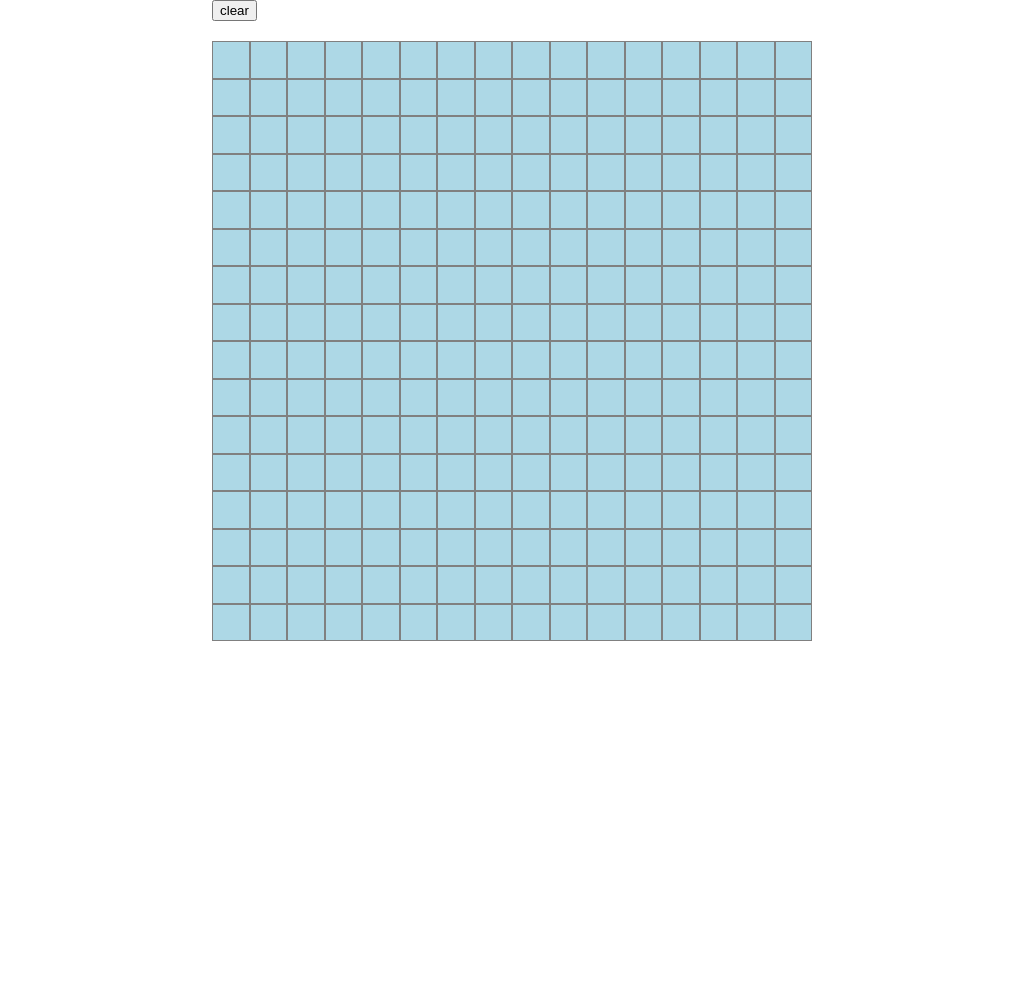
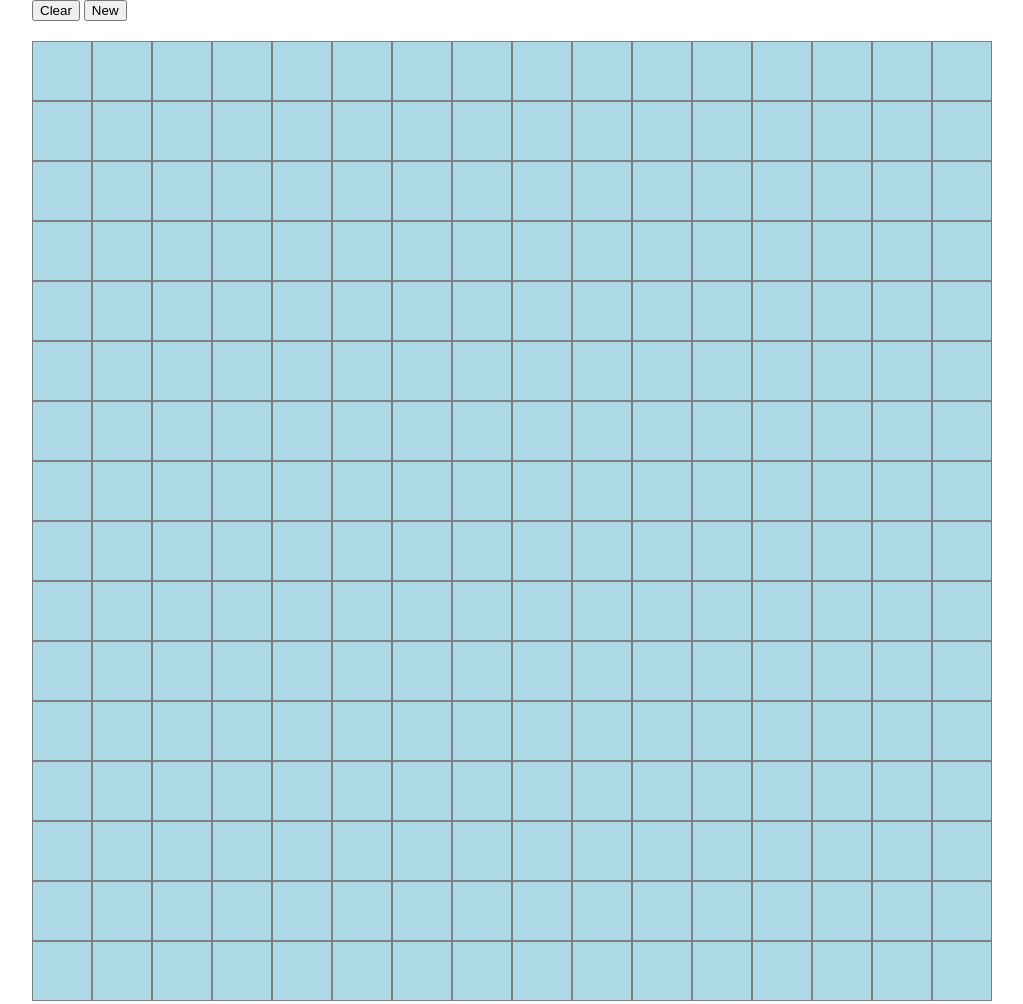
Before and after one commit to MonoDG/etch-a-sketch, a plain HTML site: page index.html in a window 1280 px wide. Shown: the whole page, without its empty margins (128-1151 px from the left). Before the commit the page ends 800 px from the top, so only its background shows below. Drawn offline with Linux system fonts and the light colour scheme.

Commit message:
Add button to recreate grid with given width input

```diff
--- a/css/style.css
+++ b/css/style.css
@@ -3,7 +3,7 @@
 }
 
 body {
-    width: 600px;
+    width: 960px;
     margin: 0 auto;
 }
 
@@ -16,8 +16,8 @@ body {
 
 .squared {
     flex: 1 auto 20px;
-    width: 37.5px;
-    height: 37.5px;
+    width: 60px;
+    height: 60px;
     border: 1px solid gray;
 }
 
--- a/index.html
+++ b/index.html
@@ -9,7 +9,8 @@
 </head>
 
 <body>
-    <button id="clear" onclick="clearGrid()">clear</button>
+    <button id="clear" onclick="clearGrid()">Clear</button>
+    <button id="newgrid" onclick="recreateGrid()">New</button>
     <div class="grid-container"></div>
     <script src="./js/script.js"></script>
 </body>
--- a/js/script.js
+++ b/js/script.js
@@ -1,13 +1,16 @@
-function createSquareDiv() {
+function createSquareDiv(width) {
     const squareDiv = document.createElement("div")
     squareDiv.classList.add("squared");
+    let newWidth = Math.round((960 / width) * 100) / 100;
+    squareDiv.style.width = `${newWidth}px`;
+    squareDiv.style.height = `${newWidth}px`;
     return squareDiv;
 }
 
 function createGrid(width) {
     const gridContainer = document.querySelector(".grid-container");
-    for (let i = 0; i < width; i++) {
-        const squareDiv = createSquareDiv();
+    for (let i = 0; i < width * width; i++) {
+        const squareDiv = createSquareDiv(width);
         squareDiv.addEventListener("mouseover", applyHoverColor);
         gridContainer.appendChild(squareDiv);
     }
@@ -22,4 +25,16 @@ function clearGrid() {
     squares.forEach(square => square.classList.remove("hovered"));
 }
 
-createGrid(256);
+function recreateGrid() {
+    let newWidth = parseInt(prompt("How many squares per side (max 100): "));
+    if (!Number.isInteger(newWidth)) {
+        newWidth = 16;
+    }
+    const gridContainer = document.querySelector(".grid-container");
+    while (gridContainer.firstChild) {
+        gridContainer.removeChild(gridContainer.firstChild);
+    }
+    createGrid(newWidth);
+}
+
+createGrid(16);
```
